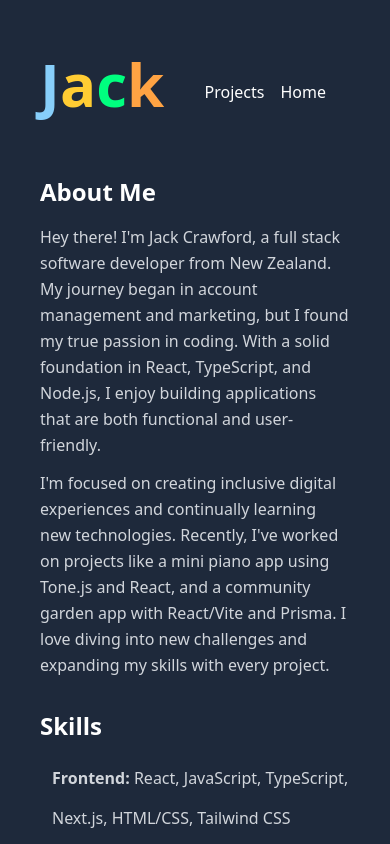
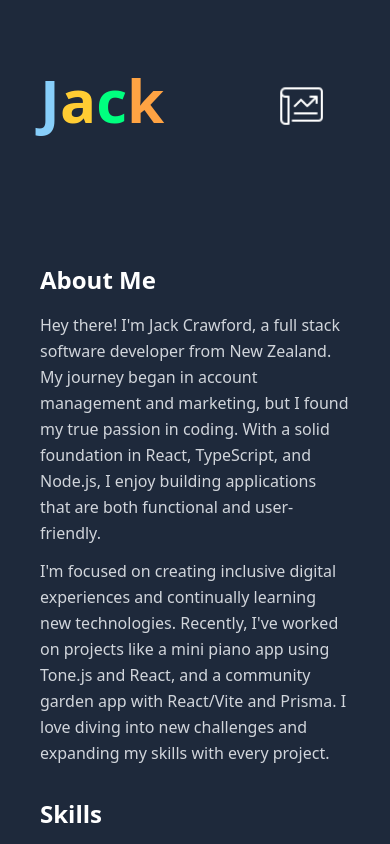
Before and after one commit to jack-crawford-1/Landing-Site-Nextjs, a Next.js app: page /about in a window 390 px wide. Shown: the top 844 px of the page. Built offline with nearby package versions, Linux system fonts and the light colour scheme.

Commit message:
removed <a> tags to get rid of hydration errors

```diff
--- a/src/app/components/Links/About.tsx
+++ b/src/app/components/Links/About.tsx
@@ -4,9 +4,7 @@ import Tooltip from '../utils/Tooltip'
 function About() {
   return (
     <Tooltip className="text-sm" text="About me">
-      <a href="./about">
-        <Image src="/icons/about.png" alt="about" width={50} height={50} />
-      </a>
+      <Image src="/icons/about.png" alt="about" width={50} height={50} />
     </Tooltip>
   )
 }
--- a/src/app/components/Links/Home.tsx
+++ b/src/app/components/Links/Home.tsx
@@ -4,9 +4,9 @@ import Tooltip from '../utils/Tooltip'
 function Home() {
   return (
     <Tooltip className="text-sm" text="Home">
-      <a href="./">
-        <Image src="/icons/home.png" alt="home" width={50} height={50} />
-      </a>
+      {/* <a href="./"> */}
+      <Image src="/icons/home.png" alt="home" width={50} height={50} />
+      {/* </a> */}
     </Tooltip>
   )
 }
--- a/src/app/components/Links/LinksContainer.tsx
+++ b/src/app/components/Links/LinksContainer.tsx
@@ -14,13 +14,16 @@ function LinksContainer() {
       <div className="transform m-1 hover:scale-110 duration-200 ease-in-out text-white px-2  rounded  text-xl">
         <Email />
       </div>
+      <Link href="./about">
         <div className="transform m-1 hover:scale-110 duration-200 ease-in-out text-white px-2  rounded  text-xl">
           <About />
         </div>
-
+      </Link>
+      <Link href="./projects">
         <div className="transform m-1 hover:scale-110 duration-200 ease-in-out text-white px-2  rounded  text-xl">
           <Project />
         </div>
+      </Link>
       <div className="transform m-1 hover:scale-110 duration-200 ease-in-out text-white px-2 rounded  text-xl">
         <CV />
       </div>
--- a/src/app/components/Links/Project.tsx
+++ b/src/app/components/Links/Project.tsx
@@ -3,10 +3,8 @@ import Image from 'next/image'
 
 function Project() {
   return (
-    <Tooltip className="text-sm" text="Projects Overview">
-      <a href="./projects">
-        <Image src="/icons/project.png" alt="projects" width={50} height={50} />
-      </a>
+    <Tooltip className="text-sm" text="Projects">
+      <Image src="/icons/project.png" alt="projects" width={50} height={50} />
     </Tooltip>
   )
 }
--- a/src/app/components/nav/Nav.tsx
+++ b/src/app/components/nav/Nav.tsx
@@ -2,6 +2,8 @@ import Link from 'next/link'
 import React, { useState, useEffect } from 'react'
 import { useRouter } from 'next/router'
 import Home from '../Links/Home'
+import Project from '../Links/Project'
+import About from '../Links/About'
 
 export default function Nav() {
   const [lastScrollPosition, setLastScrollPosition] = useState(0)
@@ -30,7 +32,7 @@ export default function Nav() {
 
   return (
     <div
-      className={`bg-slate-800 z-100 w-full h-28 sticky ${
+      className={`bg-slate-800 z-100 w-full h-fit sticky ${
         visible ? 'top-0' : ''
       } `}
     >
@@ -61,22 +63,17 @@ export default function Nav() {
           {currentPath !== '/projects' && (
             <Link href="/projects">
               <li className="p-2 hover:text-pink-600 hover:scale-110 transform duration-200 ease-in-out">
-                Projects
+                <Project />
               </li>
             </Link>
           )}
           {currentPath !== '/about' && (
             <Link href="/about">
               <li className="p-2 hover:text-pink-600 hover:scale-110 transform duration-200 ease-in-out">
-                About
+                <About />
               </li>
             </Link>
           )}
-          <Link href="/">
-            <li className="p-2 hover:text-pink-600 hover:scale-110 transform duration-200 ease-in-out">
-              Home
-            </li>
-          </Link>
         </ul>
       </div>
     </div>
--- a/src/app/components/projects/ProjectsLinksContainer.tsx
+++ b/src/app/components/projects/ProjectsLinksContainer.tsx
@@ -1,11 +1,14 @@
 import Email from '../Links/Email'
 import Github from '../Links/Github'
 import CV from '../Links/CV'
+import Project from '../Links/Project'
+import About from '../Links/About'
+import Link from 'next/link'
 
 function ProjectsLinksContainer() {
   return (
-    <div className="flex flex-row items-center m-1 md:p-0 md:pb-10 md:pt-10 p-5">
-      <div className="transform hover:scale-125 duration-200 ease-in-out m-2 order-3 md:order-1">
+    <div className="flex flex-row flex-wrap justify-center items-center m-1 md:p-0 md:pb-10 md:pt-10 p-5">
+      <div className="transform hover:scale-125 duration-200 ease-in-out m-2 order-1 md:order-1">
         <Github />
       </div>
       <div className="md:ml-2 transform m-2 hover:scale-110 duration-200 ease-in-out text-white text-xl order-2">
@@ -14,6 +17,14 @@ function ProjectsLinksContainer() {
       <div className="transform hover:scale-110 duration-200 ease-in-out text-white px-2 py-2 rounded text-xl m-2 order-1 md:order-2">
         <CV />
       </div>
+      <Link href="./projects">
+        <div className="transform hover:scale-110 duration-200 ease-in-out text-white px-2 py-2 rounded text-xl m-2">
+          <Project />
+        </div>
+      </Link>
+      <div className="transform hover:scale-110 duration-200 ease-in-out text-white px-2 py-2 rounded text-xl m-2">
+        <About />
+      </div>
     </div>
   )
 }
```
Lines whose indentation alone changed are shown as unchanged.
